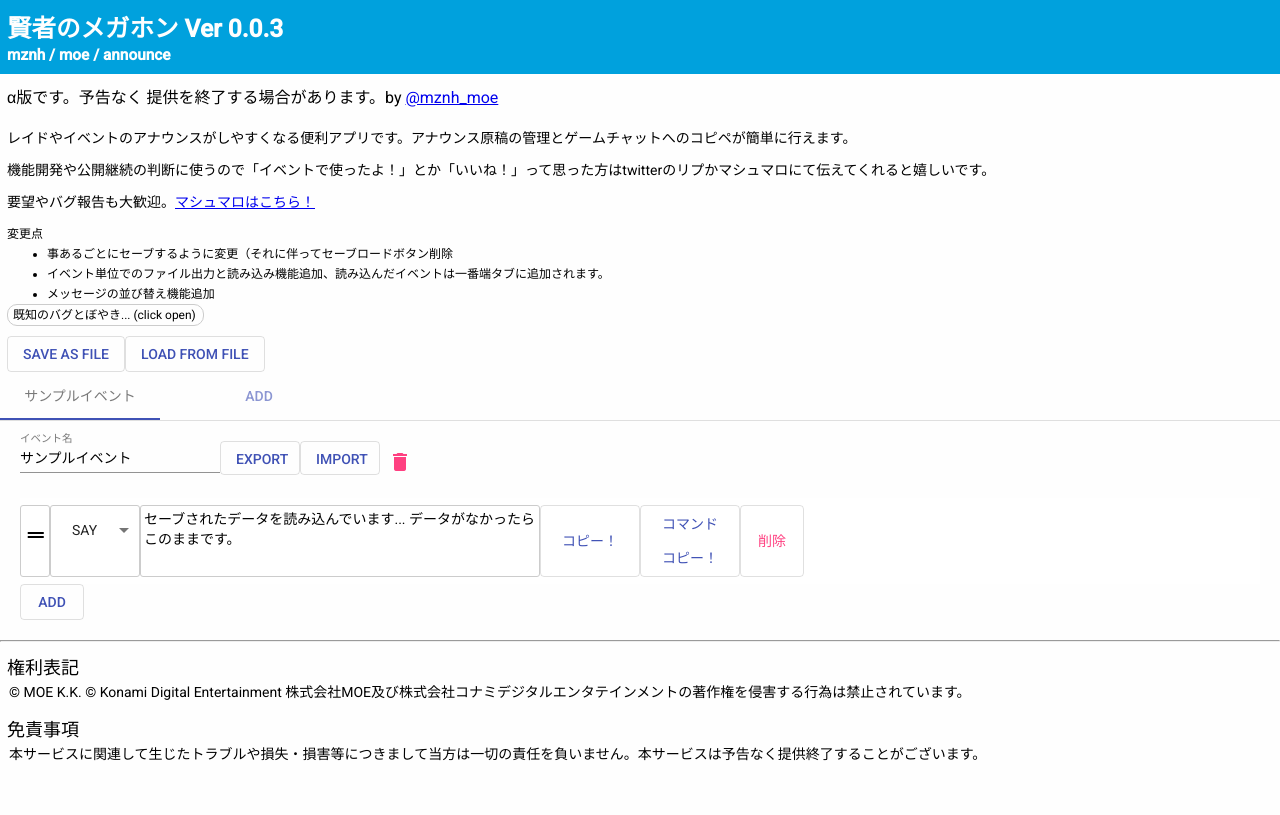
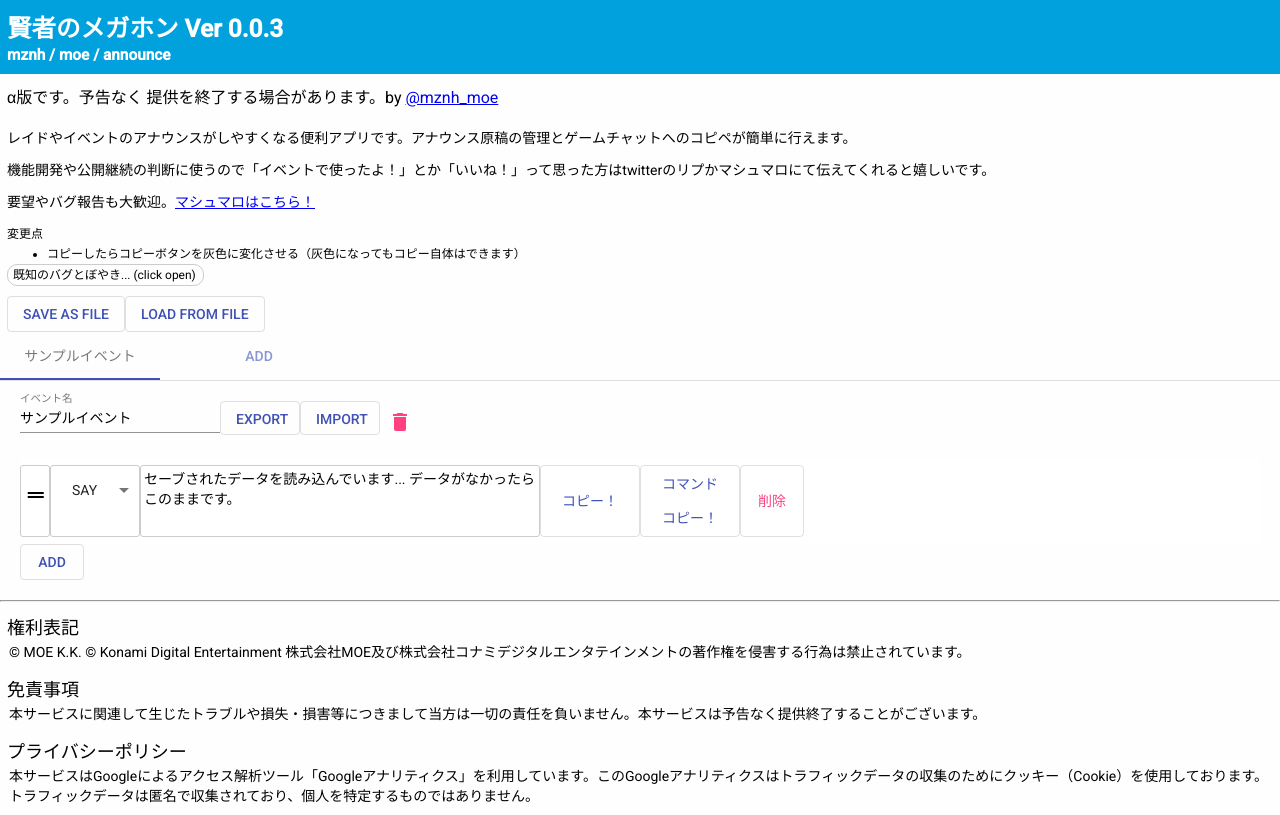
Before and after one commit to mznh/moe-announce-helper, an Angular app: page / in a window 1280 px wide. Built offline with nearby package versions, Linux system fonts and the light colour scheme.

Commit message:
プライバシーポリシーを追記

```diff
--- a/src/app/main-page/main-page.component.html
+++ b/src/app/main-page/main-page.component.html
@@ -18,9 +18,7 @@
     <div class="main-update-list">
       <p>変更点</p>
       <ul>
-        <li>事あるごとにセーブするように変更（それに伴ってセーブロードボタン削除</li>
-        <li>イベント単位でのファイル出力と読み込み機能追加、読み込んだイベントは一番端タブに追加されます。</li>
-        <li>メッセージの並び替え機能追加</li>
+        <li>コピーしたらコピーボタンを灰色に変化させる（灰色になってもコピー自体はできます）</li>
       </ul>
     </div>
     <div class="main-bug-list">
@@ -43,6 +41,7 @@
           </ul>
           <li>[ぼやき] イベントタブの並び替えはむずい</li>
           <li>[ぼやき] UIは随時更新していくのでボタンの位置とかコロコロ変わります</li>
+          <li>[ぼやき] MoEの顔文字入力UIも大変。</li>
         </ul>
       </div>
     </div>
@@ -97,6 +96,12 @@
           <p> 本サービスに関連して生じたトラブルや損失・損害等につきまして当方は一切の責任を負いません。本サービスは予告なく提供終了することがございます。 </p>
         </div>
       </div>
+      <div class="main-footer-disclaimer">
+        <h4 class="main-footer-disclaimer-title"> プライバシーポリシー </h4>
+        <div class="main-footer-disclaimer-body">
+          <p> 本サービスはGoogleによるアクセス解析ツール「Googleアナリティクス」を利用しています。このGoogleアナリティクスはトラフィックデータの収集のためにクッキー（Cookie）を使用しております。トラフィックデータは匿名で収集されており、個人を特定するものではありません。 </p>
+        </div>
+      </div>
     </div>
   </div>
 </div>
```
